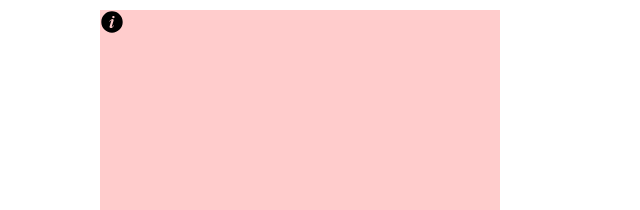
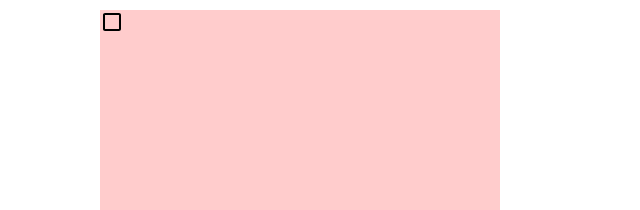
Before and after one commit to snakajima/vector-js, a React (Create React App) app: page /#0 in a window 1280 px wide. Shown: the top 210 px of the page, without its empty margins (0-640 px from the left). Built offline with nearby package versions, Linux system fonts and the light colour scheme.

Commit message:
more SVG

```diff
--- a/src/Drawer.js
+++ b/src/Drawer.js
@@ -61,12 +61,8 @@ class Drawer extends Component {
                     onDragStart={this.onDragStart}
                     onDragEnd={this.onDragEnd}
                     onDrag={this.onDrag}>
-        <svg version="1.1" id="Layer_1" xmlns="http://www.w3.org/2000/svg" x="0px" y="0px"
-        width="24px" height="24px" viewBox="0 0 24 24" style={{enableBackground:'new 0 0 24 24'}} >
-        <path d="M12,1.3C6.1,1.3,1.3,6.1,1.3,12S6.1,22.7,12,22.7S22.7,17.9,22.7,12S17.9,1.3,12,1.3z M13.7,15.9c-0.8,1.2-1.6,2.1-3,2.1
-        c-0.9-0.2-1.3-0.8-1.1-1.5l1.8-5.9c0-0.1,0-0.3-0.2-0.3c-0.1,0-0.4,0.1-0.6,0.4L9.5,12c0-0.2,0-0.6,0-0.7c0.8-1.2,2.1-2.2,3-2.2
-        c0.9,0.1,1.3,0.8,1.1,1.5l-1.8,5.9c0,0.1,0,0.3,0.2,0.3c0.1,0,0.4-0.1,0.6-0.4l1.1-1.3C13.7,15.4,13.7,15.8,13.7,15.9z M13.4,8.3
-        c-0.7,0-1.2-0.5-1.2-1.2s0.5-1.2,1.2-1.2s1.2,0.5,1.2,1.2C14.7,7.8,14.1,8.3,13.4,8.3z" />
+        <svg version="1.1" xmlns="http://www.w3.org/2000/svg" >
+        <path d="M18.984 3c1.078 0 2.016 0.938 2.016 2.016v13.969c0 1.078-0.938 2.016-2.016 2.016h-13.969c-1.078 0-2.016-0.938-2.016-2.016v-13.969c0-1.078 0.938-2.016 2.016-2.016h13.969zM18.984 5.016h-13.969v13.969h13.969v-13.969z" />
         </svg>
         </div>
     }
```
Also changed, not shown: public/check-box-blank.svg.txt (added), public/logo2.svg.txt (added), public/logow.svg.txt (added).
